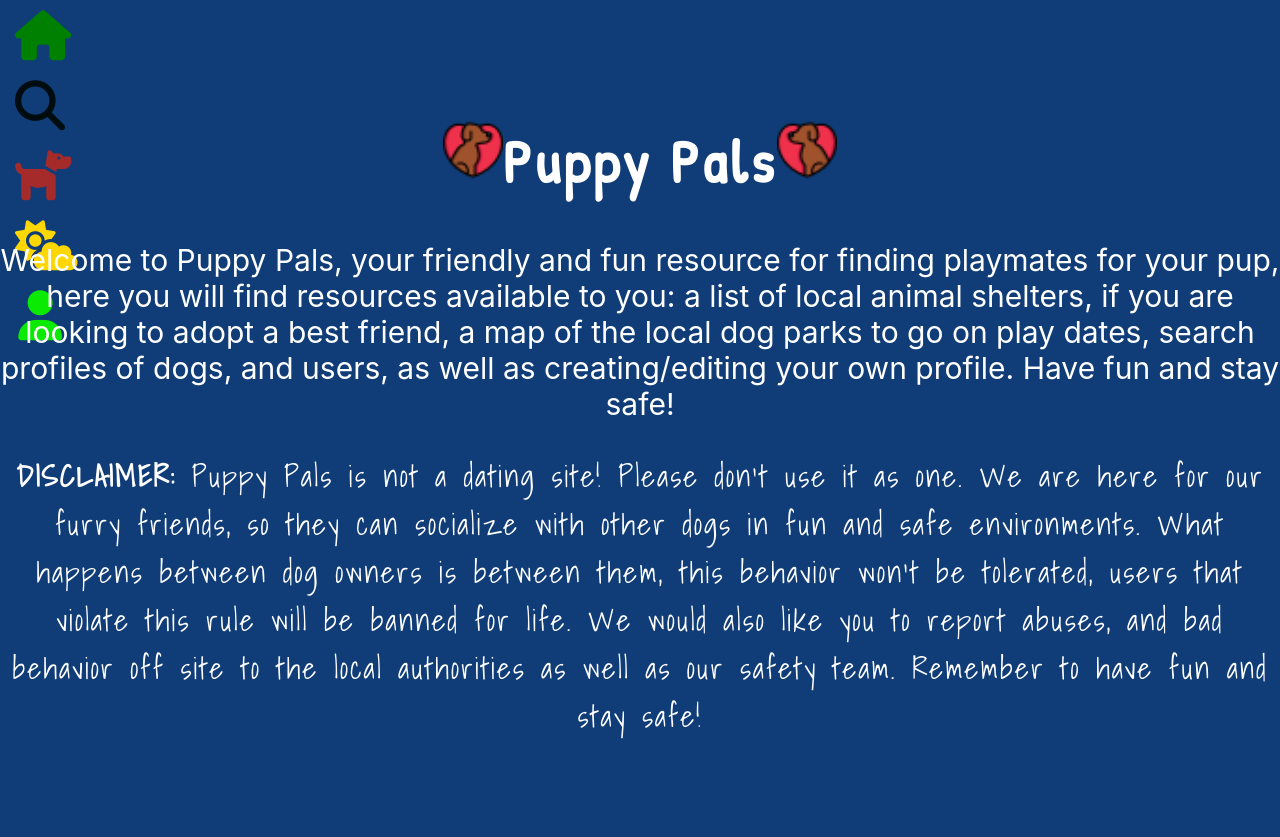
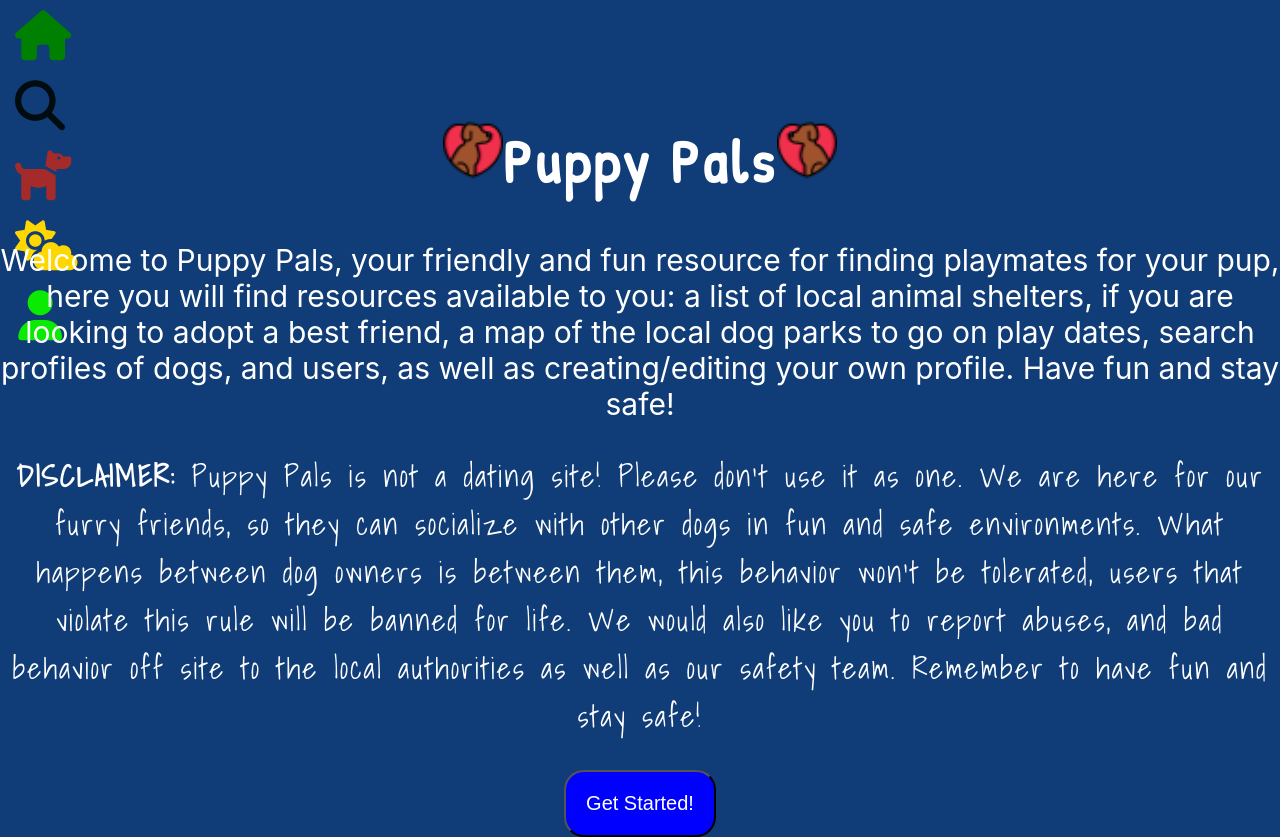
Before and after one commit to NekoCarreraDesigns/paw-pals, a React (Create React App) app in the folder paw-pals/: page / in a window 1280 px wide. Before the commit the page ends 800 px from the top, so only its background shows below. Built offline with nearby package versions, Linux system fonts and the light colour scheme.

Commit message:
added button to  home page, created directories and files for Adopt, Card, DogParks, Profile, and Search

```diff
--- a/paw-pals/src/components/Header/index.js
+++ b/paw-pals/src/components/Header/index.js
@@ -27,6 +27,9 @@ function Header() {
         you to report abuses, and bad behavior off site to the local authorities
         as well as our safety team. Remember to have fun and stay safe!
       </p>
+      <button className='start-button' href='/profile'>
+        Get Started!
+      </button>
     </div>
   );
 }
--- a/paw-pals/src/components/Header/style.css
+++ b/paw-pals/src/components/Header/style.css
@@ -33,3 +33,16 @@
   letter-spacing: 2px;
   font-weight: 200;
 }
+
+.start-button:hover {
+  background-color: rgb(235, 154, 33);
+}
+
+.start-button {
+  border-radius: 20px;
+  font-size: 20px;
+  padding: 20px;
+  margin: 0;
+  color: white;
+  background-color: blue;
+}
```
Also changed, not shown: paw-pals/src/components/Adopt/index.js (added), paw-pals/src/components/Adopt/style.css (added), paw-pals/src/components/Card/index.js (added), paw-pals/src/components/Card/style.css (added), paw-pals/src/components/DogParks/index.js (added), paw-pals/src/components/DogParks/style.css (added), paw-pals/src/components/Profile/index.js (added), paw-pals/src/components/Profile/style.css (added), paw-pals/src/components/Search/index.js (added), paw-pals/src/components/Search/style.css (added).
